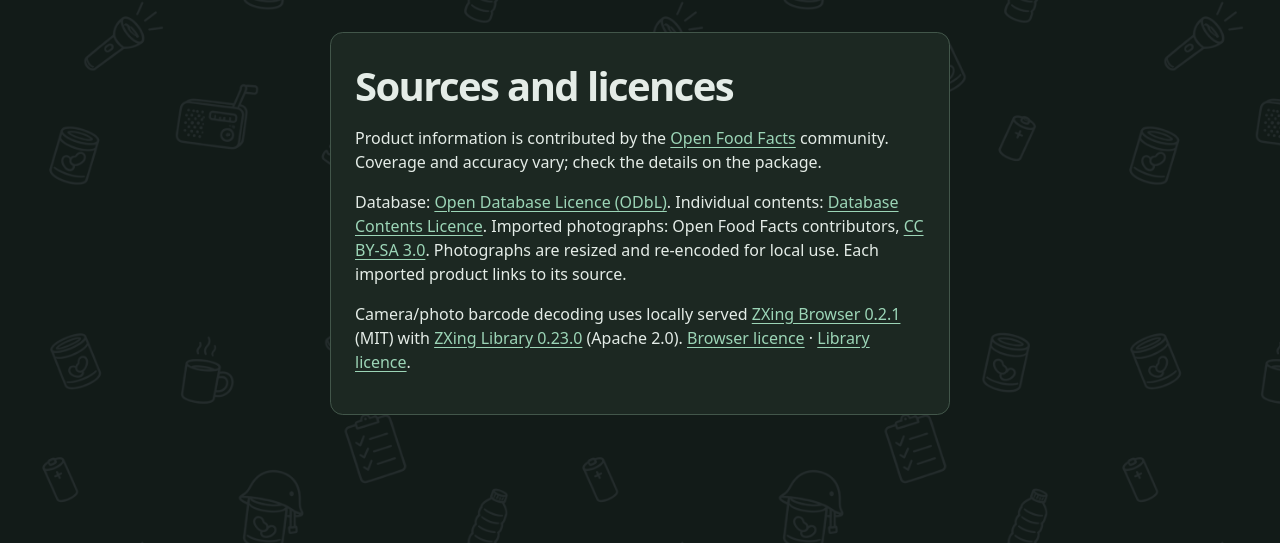
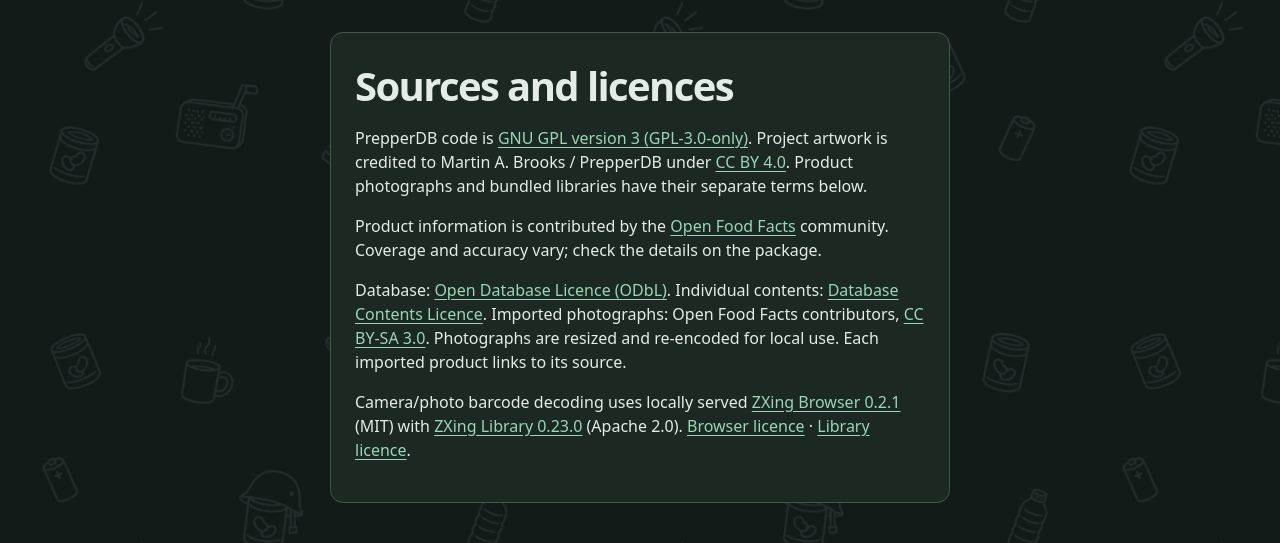
Before and after one commit to martbrooks/prepperdb, a Django app: page /credits/ in a window 1280 px wide. Shown: the part 299-842 px from the top of the page. Run offline with Django 5.2, Linux system fonts and the light colour scheme; the visitor is signed in with stand-in values (Sample User, id 1); parts of the project's set-up code (start-up, migrations or seed data) failed here and were passed over.

Commit message:
Credit project artwork and code licences in the app

```diff
--- a/templates/credits.html
+++ b/templates/credits.html
@@ -1,2 +1,2 @@
 {% extends 'base.html' %}{% load static %}
-{% block content %}<section class="narrow"><h1>Sources and licences</h1><p>Product information is contributed by the <a href="https://world.openfoodfacts.org/">Open Food Facts</a> community. Coverage and accuracy vary; check the details on the package.</p><p>Database: <a href="https://opendatacommons.org/licenses/odbl/1-0/">Open Database Licence (ODbL)</a>. Individual contents: <a href="https://opendatacommons.org/licenses/dbcl/1-0/">Database Contents Licence</a>. Imported photographs: Open Food Facts contributors, <a href="https://creativecommons.org/licenses/by-sa/3.0/">CC BY-SA 3.0</a>. Photographs are resized and re-encoded for local use. Each imported product links to its source.</p><p>Camera/photo barcode decoding uses locally served <a href="https://github.com/zxing-js/browser">ZXing Browser 0.2.1</a> (MIT) with <a href="https://github.com/zxing-js/library">ZXing Library 0.23.0</a> (Apache 2.0). <a href="{% static 'vendor/zxing-browser-LICENSE.txt' %}">Browser licence</a> · <a href="{% static 'vendor/zxing-library-LICENSE.txt' %}">Library licence</a>.</p></section>{% endblock %}
+{% block content %}<section class="narrow"><h1>Sources and licences</h1><p>PrepperDB code is <a href="https://github.com/martbrooks/prepperdb/blob/v0.1/LICENSE">GNU GPL version 3 (GPL-3.0-only)</a>. Project artwork is credited to Martin A. Brooks / PrepperDB under <a href="https://creativecommons.org/licenses/by/4.0/">CC BY 4.0</a>. Product photographs and bundled libraries have their separate terms below.</p><p>Product information is contributed by the <a href="https://world.openfoodfacts.org/">Open Food Facts</a> community. Coverage and accuracy vary; check the details on the package.</p><p>Database: <a href="https://opendatacommons.org/licenses/odbl/1-0/">Open Database Licence (ODbL)</a>. Individual contents: <a href="https://opendatacommons.org/licenses/dbcl/1-0/">Database Contents Licence</a>. Imported photographs: Open Food Facts contributors, <a href="https://creativecommons.org/licenses/by-sa/3.0/">CC BY-SA 3.0</a>. Photographs are resized and re-encoded for local use. Each imported product links to its source.</p><p>Camera/photo barcode decoding uses locally served <a href="https://github.com/zxing-js/browser">ZXing Browser 0.2.1</a> (MIT) with <a href="https://github.com/zxing-js/library">ZXing Library 0.23.0</a> (Apache 2.0). <a href="{% static 'vendor/zxing-browser-LICENSE.txt' %}">Browser licence</a> · <a href="{% static 'vendor/zxing-library-LICENSE.txt' %}">Library licence</a>.</p></section>{% endblock %}
```
